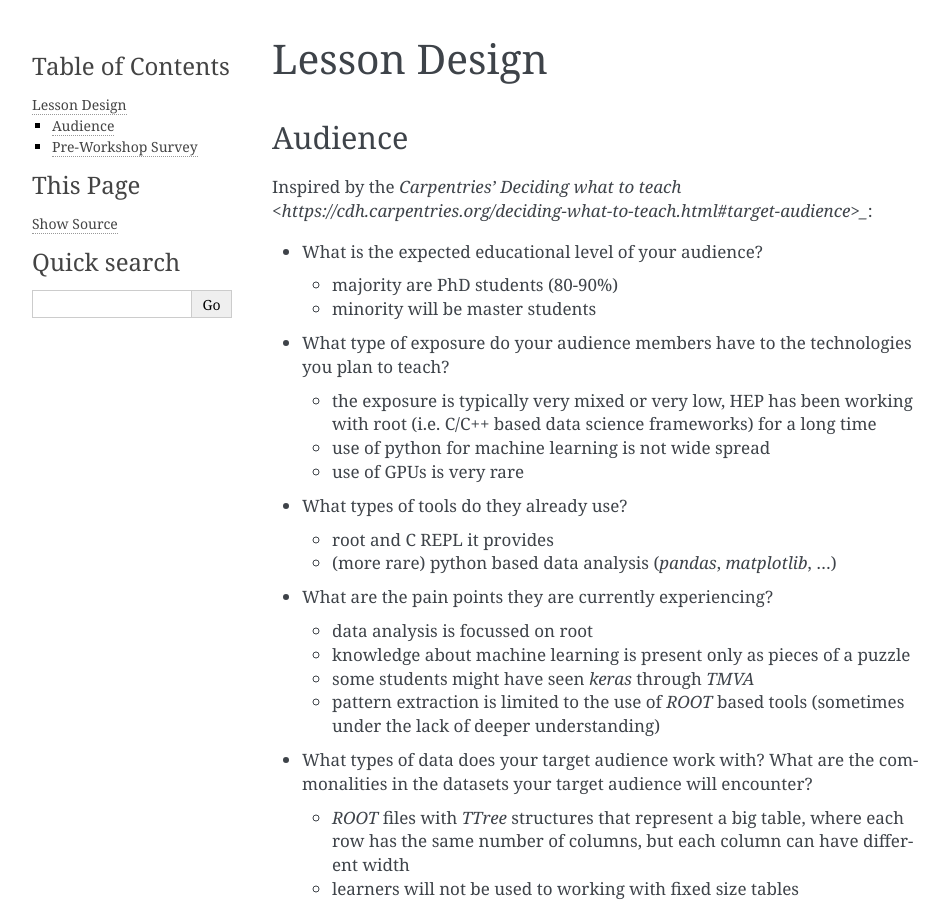
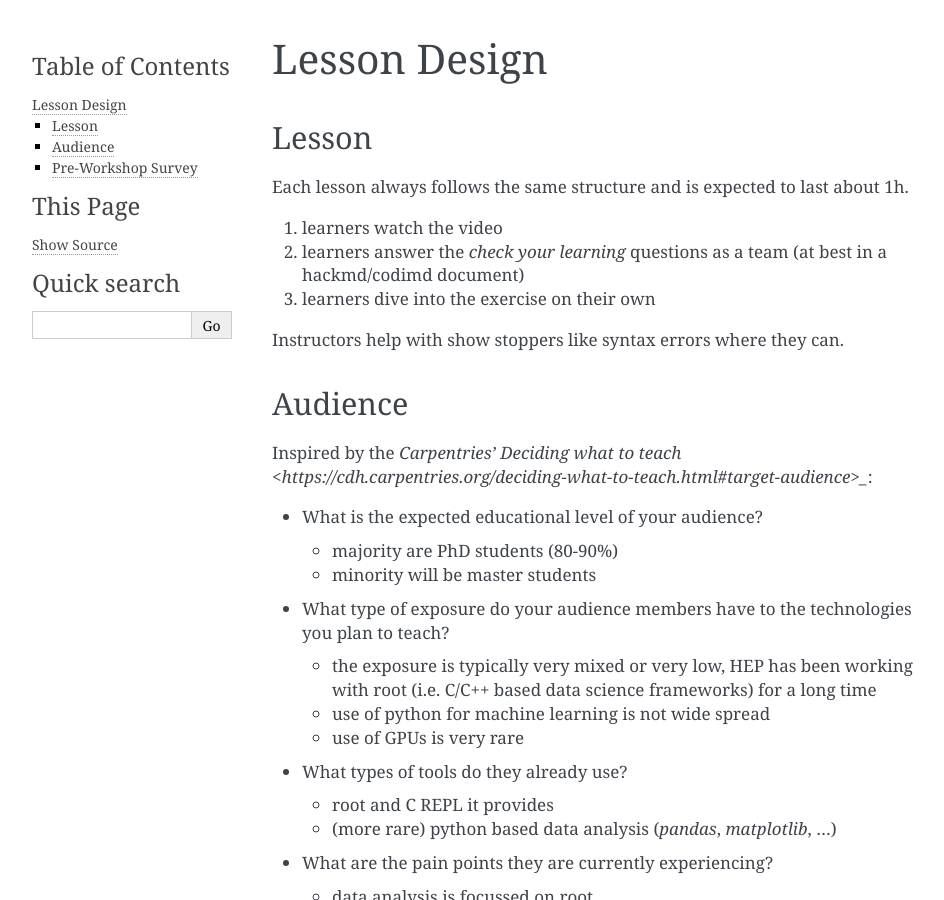
Before and after one commit to deeplearning540/deeplearning540.github.io, a Sphinx documentation site: the page built from source/extras/design.rst, in a window 1280 px wide and 900 px high. Shown: the whole window, without its empty margins (148-1092 px from the left). Built offline with Sphinx 7.4.7, drawn with Linux system fonts in a browser that asks for light colours.

Commit message:
indicated lesson flow

```diff
--- a/source/extras/design.rst
+++ b/source/extras/design.rst
@@ -1,8 +1,19 @@
 Lesson Design
--------------
+*************
+
+Lesson
+======
+
+Each lesson always follows the same structure and is expected to last about 1h.
+
+1. learners watch the video
+2. learners answer the `check your learning` questions as a team (at best in a hackmd/codimd document)
+3. learners dive into the exercise on their own
+
+Instructors help with show stoppers like syntax errors where they can.
 
 Audience
-~~~~~~~~
+========
 
 Inspired by the `Carpentries' Deciding what to teach <https://cdh.carpentries.org/deciding-what-to-teach.html#target-audience>_`:
 
@@ -37,7 +48,7 @@ Inspired by the `Carpentries' Deciding what to teach <https://cdh.carpentries.or
 
 
 Pre-Workshop Survey
-~~~~~~~~~~~~~~~~~~~
+===================
 
 All learners were offered this pre-workshop survey. Every question is a multiple choice question.
 
```
